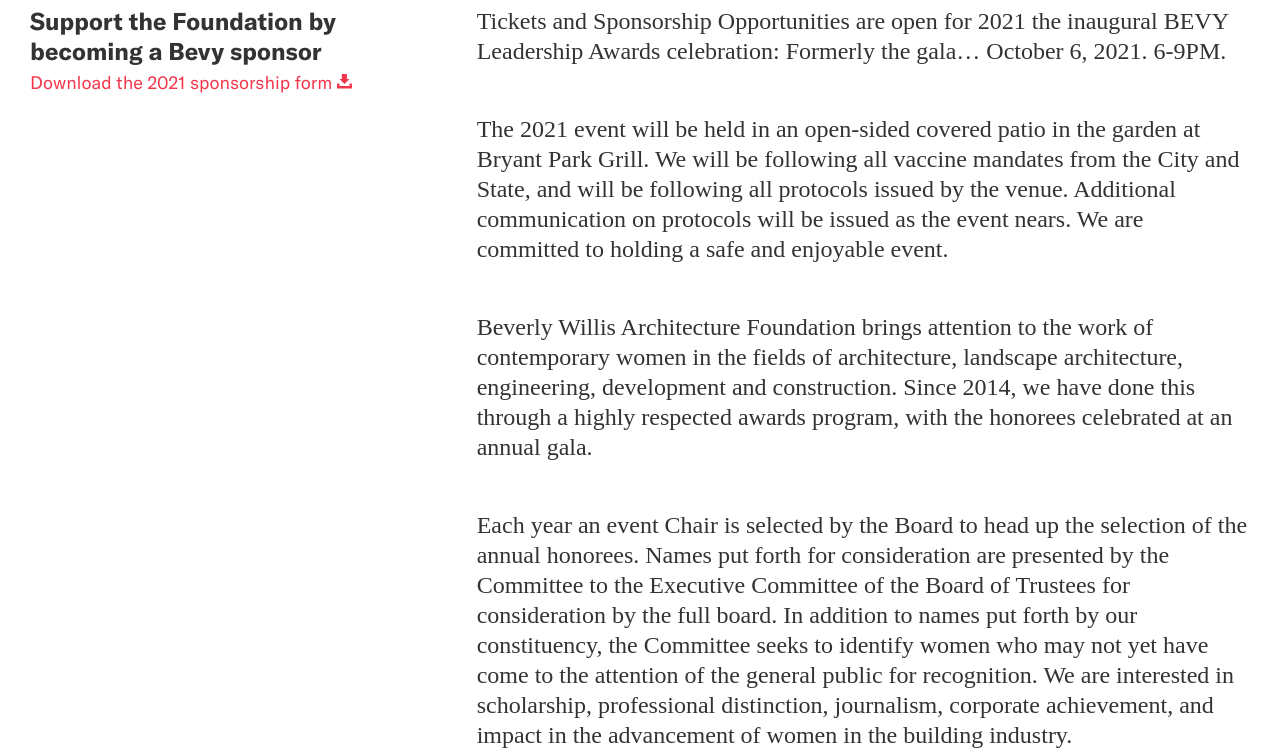
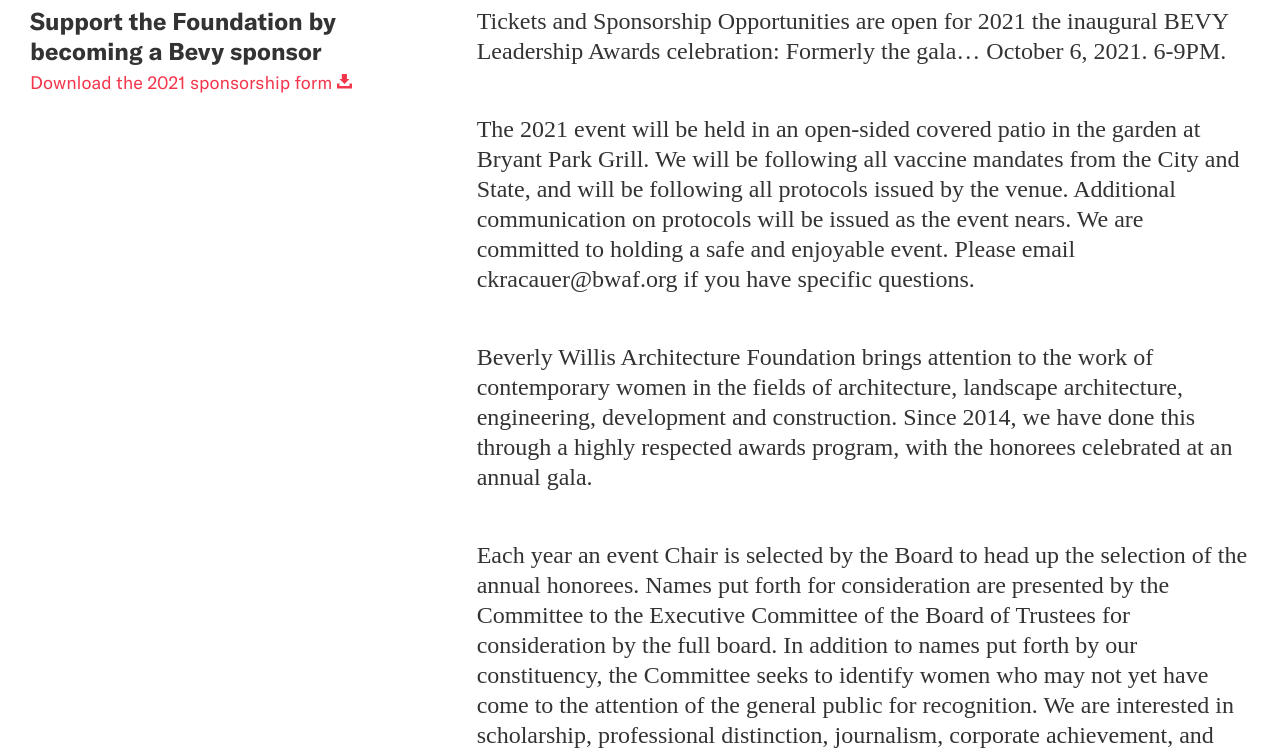
Before and after one commit to jengalas/bwaf-bbw, a Jekyll site: the page built from _programs/leadership-awards-gala.md, in a window 1280 px wide and 900 px high, scrolled down 642 px, cut to the strip 144-900 px from the top of the window. Built offline with Jekyll 4.4.1, drawn with Linux system fonts in a browser that asks for light colours; some web fonts are replaced.

Commit message:
Update from Forestry.io Aislinn McNamara updated _programs/leadership-awards-gala.md

```diff
--- a/_programs/leadership-awards-gala.md
+++ b/_programs/leadership-awards-gala.md
@@ -43,22 +43,22 @@
     Bryant Park Grill. We will be following all vaccine mandates from the City and
     State, and will be following all protocols issued by the venue. Additional communication
     on protocols will be issued as the event nears. We are committed to holding a
-    safe and enjoyable event. \n\nBeverly Willis Architecture Foundation brings attention
-    to the work of contemporary women in the fields of architecture, landscape architecture,
-    engineering, development and construction. Since 2014, we have done this through
-    a highly respected awards program, with the honorees celebrated at an annual gala.\n\nEach
-    year an event Chair is selected by the Board to head up the selection of the annual
-    honorees. Names put forth for consideration are presented by the Committee to
-    the Executive Committee of the Board of Trustees for consideration by the full
-    board. In addition to names put forth by our constituency, the Committee seeks
-    to identify women who may not yet have come to the attention of the general public
-    for recognition. We are interested in scholarship, professional distinction, journalism,
-    corporate achievement, and impact in the advancement of women in the building
-    industry.\n\nThe event is our major fundraising event, and is responsible for
-    a significant portion of our annual operating expense. It is a unique event within
-    our industry—A special evening of friends, family, and professional colleagues
-    provides an opportunity to expand contacts and demonstrate that networking with
-    women is good business."
+    safe and enjoyable event. Please email ckracauer@bwaf.org if you have specific
+    questions.\n\nBeverly Willis Architecture Foundation brings attention to the work
+    of contemporary women in the fields of architecture, landscape architecture, engineering,
+    development and construction. Since 2014, we have done this through a highly respected
+    awards program, with the honorees celebrated at an annual gala.\n\nEach year an
+    event Chair is selected by the Board to head up the selection of the annual honorees.
+    Names put forth for consideration are presented by the Committee to the Executive
+    Committee of the Board of Trustees for consideration by the full board. In addition
+    to names put forth by our constituency, the Committee seeks to identify women
+    who may not yet have come to the attention of the general public for recognition.
+    We are interested in scholarship, professional distinction, journalism, corporate
+    achievement, and impact in the advancement of women in the building industry.\n\nThe
+    event is our major fundraising event, and is responsible for a significant portion
+    of our annual operating expense. It is a unique event within our industry—A special
+    evening of friends, family, and professional colleagues provides an opportunity
+    to expand contacts and demonstrate that networking with women is good business."
   section_break: false
 - template: text-block
   section_break: true
```
